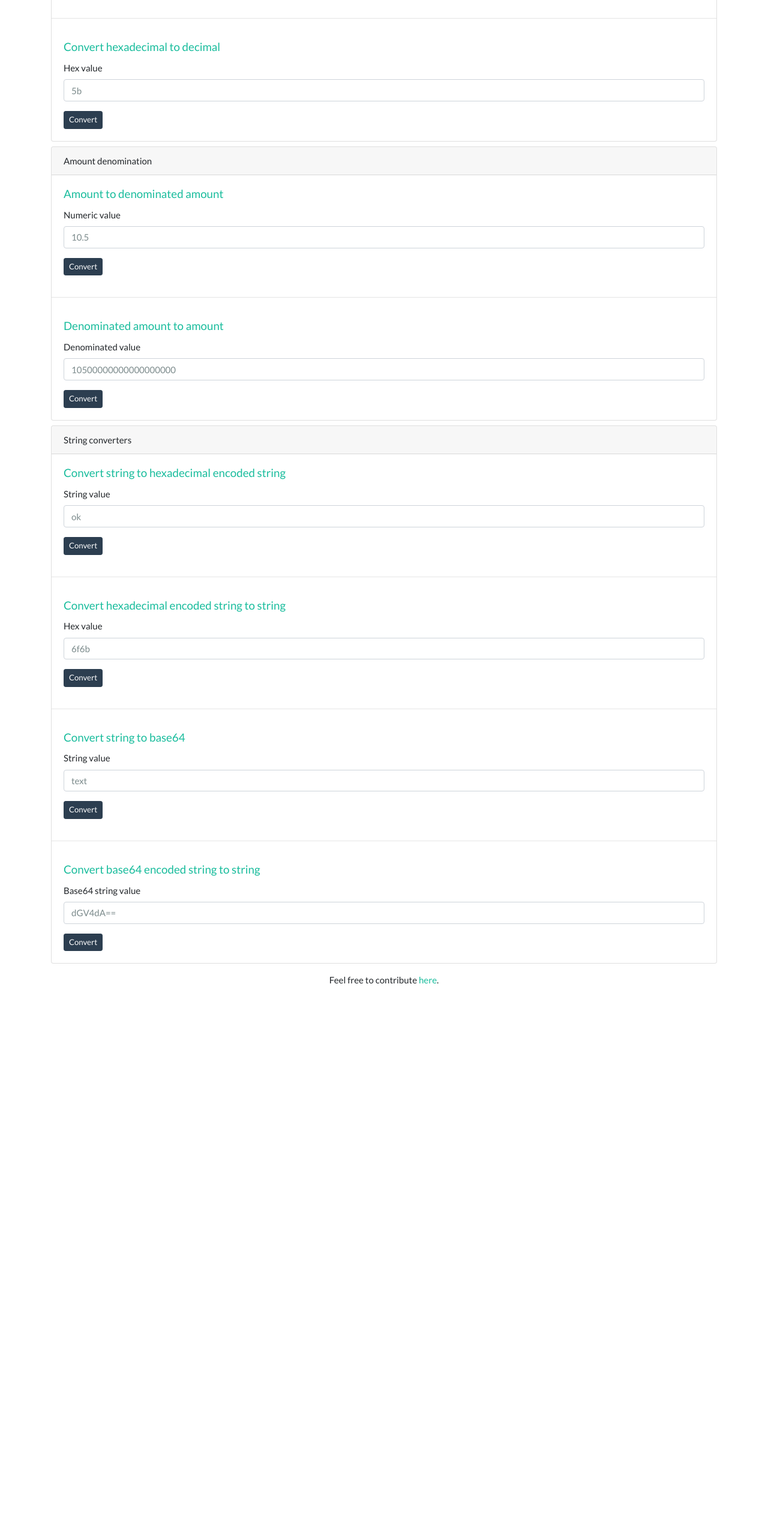
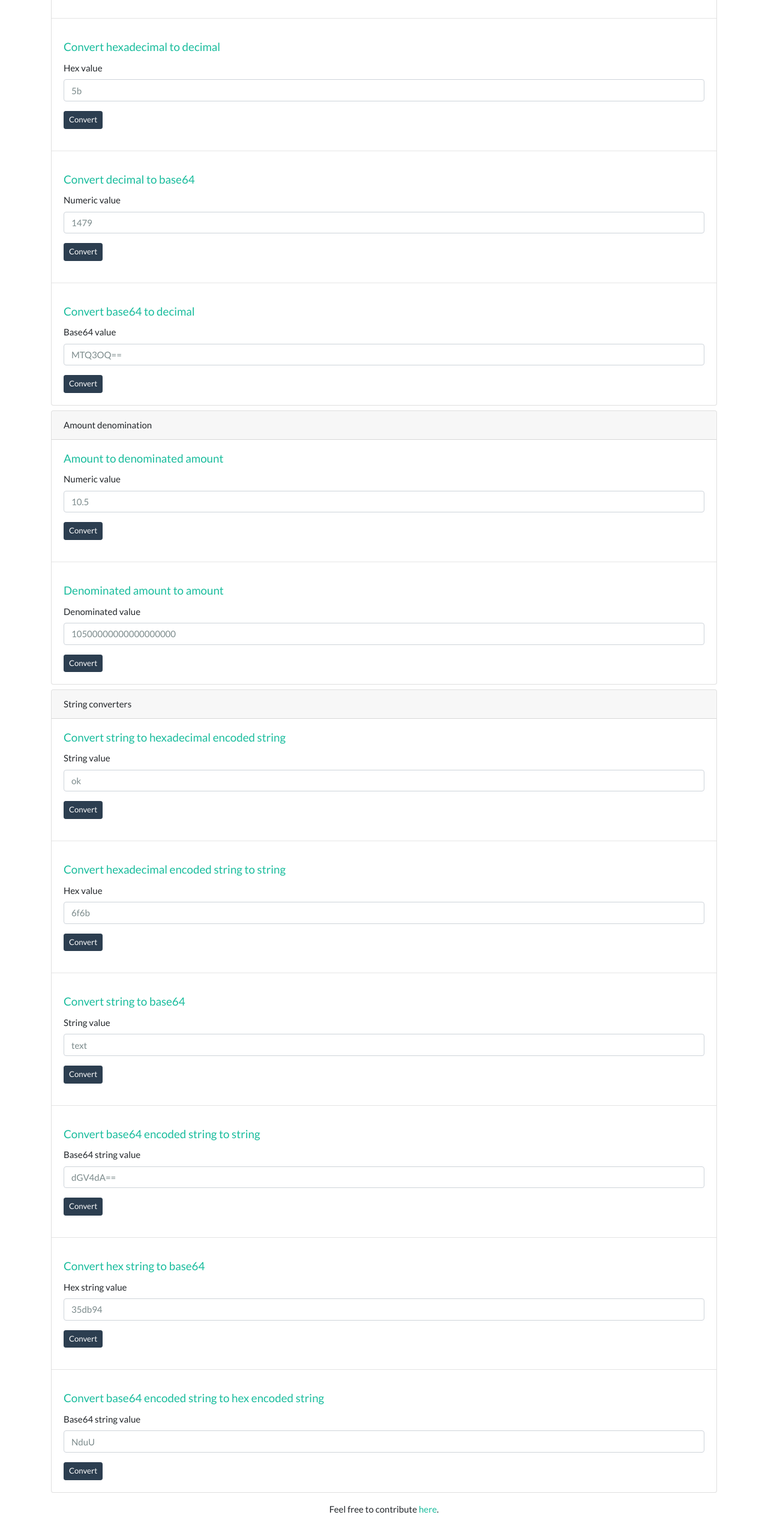
Before and after one commit to bogdan-rosianu/elrond-converters, a website with bundled scripts: page index.html in a window 1280 px wide. Shown: the part 861-3421 px from the top of the page at 60% size. Before the commit the page ends 2570 px from the top, so only its background shows below. Built offline with nearby package versions, Linux system fonts and the light colour scheme.

Commit message:
added new converters

```diff
--- a/index.html
+++ b/index.html
@@ -93,6 +93,42 @@
             </form>
             <button type="button" id="HexToDecimalBtn" class="btn btn-primary btn-sm">Convert</button>
             <div id="HexToDecimalOutput"></div>
+        </div>
+
+        <hr>
+
+        <div class="card-body">
+            <h5 class="card-title" id="decimal-to-base64">
+                <a href="#decimal-to-base64" class="text-decoration-none">
+                    Convert decimal to base64
+                </a>
+            </h5>
+            <form>
+                <div class="form-group">
+                    <label class="control-label" for="DecimalToBase64Input">Numeric value</label>
+                    <input class="form-control" id="DecimalToBase64Input" type="text" value="1479">
+                </div>
+            </form>
+            <button type="button" id="DecimalToBase64Btn" class="btn btn-primary btn-sm">Convert</button>
+            <div id="DecimalToBase64Output"></div>
+        </div>
+
+        <hr>
+
+        <div class="card-body">
+            <h5 class="card-title" id="base64-to-decimal">
+                <a href="#base64-to-decimal" class="text-decoration-none">
+                    Convert base64 to decimal
+                </a>
+            </h5>
+            <form>
+                <div class="form-group">
+                    <label class="control-label" for="Base64ToDecimalInput">Base64 value</label>
+                    <input class="form-control" id="Base64ToDecimalInput" type="text" value="MTQ3OQ==">
+                </div>
+            </form>
+            <button type="button" id="Base64ToDecimalBtn" class="btn btn-primary btn-sm">Convert</button>
+            <div id="Base64ToDecimalOutput"></div>
         </div>
     </div>
 
@@ -211,6 +247,42 @@
             <div id="Base64ToStringOutput"></div>
         </div>
 
+        <hr>
+
+        <div class="card-body">
+            <h5 class="card-title" id="hex-to-base64">
+                <a href="#hex-to-base64" class="text-decoration-none">
+                    Convert hex string to base64
+                </a>
+            </h5>
+            <form>
+                <div class="form-group">
+                    <label class="control-label" for="HexToBase64Input">Hex string value</label>
+                    <input class="form-control" id="HexToBase64Input" type="text" value="35db94">
+                </div>
+            </form>
+            <button type="button" id="HexToBase64Btn" class="btn btn-primary btn-sm">Convert</button>
+            <div id="HexToBase64Output"></div>
+        </div>
+
+        <hr>
+
+        <div class="card-body">
+            <h5 class="card-title" id="base64-to-hex">
+                <a href="#base64-to-hex" class="text-decoration-none">
+                    Convert base64 encoded string to hex encoded string
+                </a>
+            </h5>
+            <form>
+                <div class="form-group">
+                    <label class="control-label" for="Base64ToHexInput">Base64 string value</label>
+                    <input class="form-control" id="Base64ToHexInput" type="text" value="NduU">
+                </div>
+            </form>
+            <button type="button" id="Base64ToHexBtn" class="btn btn-primary btn-sm">Convert</button>
+            <div id="Base64ToHexOutput"></div>
+        </div>
+
     </div>
 </div>
 
--- a/src/index.ts
+++ b/src/index.ts
@@ -52,6 +52,20 @@ $(async function () {
         output("HexToDecimalOutput", intValue)
     });
 
+    $("#DecimalToBase64Btn").click(async function () {
+        let decimalValue = $("#DecimalToBase64Input").val();
+        let buff = Buffer.from(decimalValue, 'ascii');
+
+        output("DecimalToBase64Output", buff.toString("base64"))
+    });
+
+    $("#Base64ToDecimalBtn").click(async function () {
+        let base64Value = $("#Base64ToDecimalInput").val();
+        let buff = Buffer.from(base64Value, 'base64');
+
+        output("Base64ToDecimalOutput", buff.toString("ascii"))
+    });
+
     $("#AmountToDenominatedBtn").click(async function () {
         let input = $("#AmountToDenominatedInput").val();
         let balance = Balance.eGLD(input)
@@ -85,6 +99,20 @@ $(async function () {
         let input = $("#Base64ToStringInput").val();
         output("Base64ToStringOutput", Buffer.from(input, 'base64').toString('ascii'))
     });
+
+    $("#HexToBase64Btn").click(async function () {
+        let hexValue = $("#HexToBase64Input").val();
+        let buff = Buffer.from(hexValue, 'hex');
+
+        output("HexToBase64Output", buff.toString("base64"))
+    });
+
+    $("#Base64ToHexBtn").click(async function () {
+        let base64Value = $("#Base64ToHexInput").val();
+        let buff = Buffer.from(base64Value, 'base64');
+
+        output("Base64ToHexOutput", buff.toString("hex"))
+    });
 });
 
 function output(container: any, output: any) {
```
